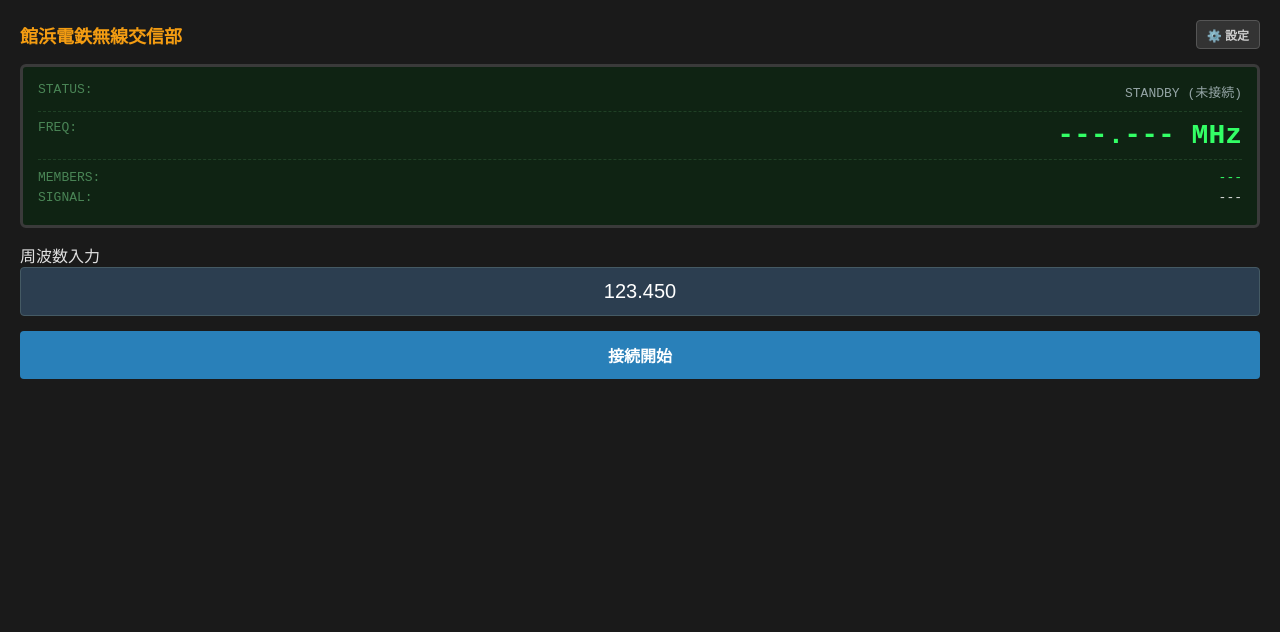
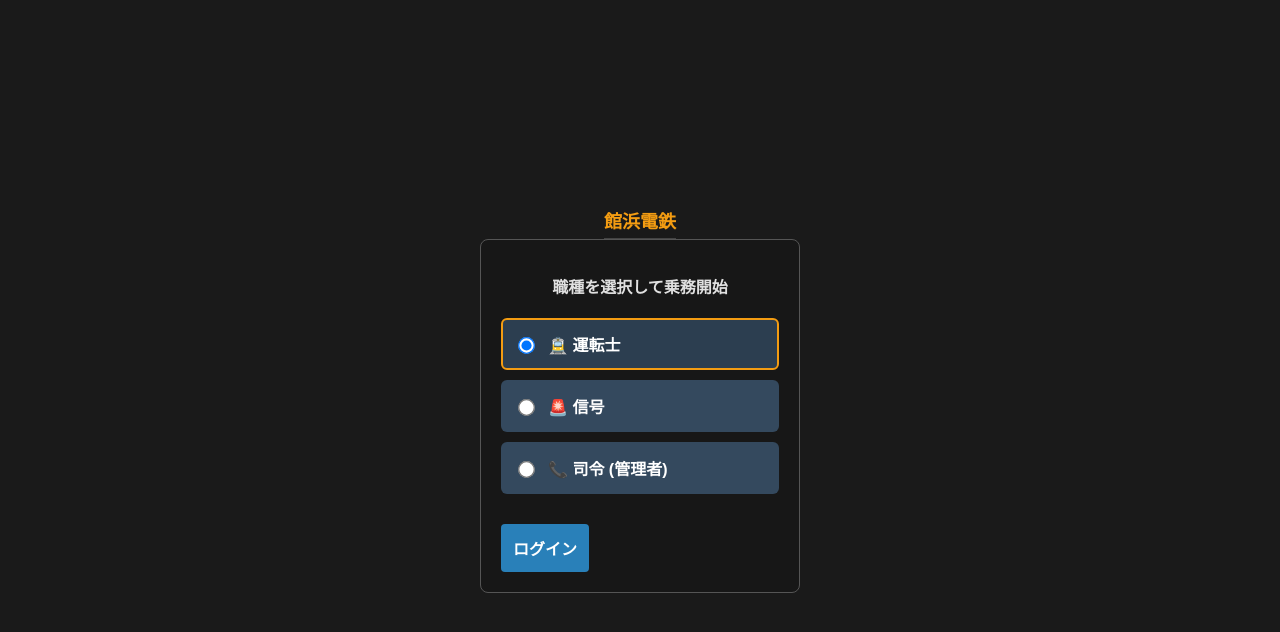
Before and after one commit to hal26/tatehama-radio, a React (Vite) app: page / in a window 1280 px wide. Shown: the top 632 px of the page. Built offline with nearby package versions, Linux system fonts and the light colour scheme; no server answers.

Commit message:
Update server and client for admin feature

```diff
--- a/src/App.css
+++ b/src/App.css
@@ -1,29 +1,55 @@
-body {
-  margin: 0;
-  font-family: sans-serif;
-  background-color: #1a1a1a;
-  color: #e0e0e0;
-  user-select: none;
+/* --- テーマ共通スタイル --- */
+body { margin: 0; font-family: sans-serif; user-select: none; }
+
+.app-container {
+  padding: 20px; display: flex; flex-direction: column; height: 100vh; box-sizing: border-box; position: relative;
+  transition: background-color 0.3s, color 0.3s;
 }
-.app-container { padding: 20px; display: flex; flex-direction: column; height: 100vh; box-sizing: border-box; position: relative; }
-.app-header { display: flex; justify-content: space-between; align-items: center; }
+
+/* 黒ベース（従来通り） */
+.theme-dark { background-color: #1a1a1a; color: #e0e0e0; }
+.theme-dark .icon-btn { background: #333; color: #ccc; border: 1px solid #555; }
+.theme-dark .setup-panel input { background-color: #2c3e50; border: 1px solid #455a64; color: white; }
+
+/* 白ベース（完全反転） */
+.theme-light { background-color: #ffffff; color: #1a1a1a; }
+.theme-light .app-header h1 { color: #d35400; }
+.theme-light .icon-btn { background: #f0f0f0; color: #333; border: 1px solid #ccc; }
+.theme-light .setup-panel input { background-color: #f2f4f4; border: 2px solid #bdc3c7; color: #1a1a1a; font-weight: bold; }
+.theme-light .disp-label { color: #27ae60; }
+
+/* ヘッダー */
+.app-header { display: flex; justify-content: space-between; align-items: center; border-bottom: 1px solid #444; padding-bottom: 5px; }
 .app-header h1 { font-size: 18px; margin: 0; color: #f39c12; }
-.icon-btn { background: #333; color: #ccc; font-size: 12px; padding: 5px 10px; border-radius: 4px; border: 1px solid #555; }
+.icon-btn { font-size: 12px; padding: 5px 10px; border-radius: 4px; cursor: pointer; }
+
+/* 🪐 職種ログイン画面の見た目 */
+.login-screen { justify-content: center; align-items: center; }
+.login-box { width: 100%; max-width: 320px; background: rgba(0,0,0,0.1); padding: 20px; border-radius: 8px; border: 1px solid #555; box-sizing: border-box; }
+.login-box h2 { font-size: 16px; text-align: center; margin-bottom: 20px; }
+.role-options { display: flex; flex-direction: column; gap: 10px; }
+.role-radio { display: flex; align-items: center; padding: 12px; background: #34495e; color: white; border-radius: 6px; cursor: pointer; font-weight: bold; border: 2px solid transparent; }
+.theme-light .role-radio { background: #e5e8e8; color: #333; }
+.role-radio input { margin-right: 15px; transform: scale(1.3); }
+.role-radio.active { border-color: #f39c12; background: #2c3e50; color: #fff; }
+.theme-light .role-radio.active { background: #d5dbdb; border-color: #d35400; color: #000; }
 
 /* 設定画面のポップアップ */
 .settings-overlay { position: absolute; top: 0; left: 0; width: 100%; height: 100%; background: rgba(0,0,0,0.85); display: flex; justify-content: center; align-items: center; z-index: 10; }
-.settings-box { background: #2c3e50; padding: 20px; border-radius: 8px; width: 80%; max-width: 300px; border: 2px solid #34495e; position: relative; }
+.settings-box { background: #2c3e50; padding: 20px; border-radius: 8px; width: 80%; max-width: 300px; border: 2px solid #34495e; position: relative; color: white; }
 .settings-box h3 { margin-top: 0; color: #f39c12; }
-.settings-box label { display: block; font-size: 12px; margin: 10px 0 5px; color: #bdc3c7; }
-.lang-select { width: 100%; padding: 8px; background: #1a252f; color: white; border: 1px solid #555; border-radius: 4px; }
-.admin-login-area input { width: 100%; padding: 8px; box-sizing: border-box; background: #1a252f; color: white; border: 1px solid #555; border-radius: 4px; margin-bottom: 5px; }
-.btn-admin-submit { width: 100%; background: #e67e22; color: white; padding: 6px; font-size: 12px; }
-.admin-status { color: #2ecc71; font-weight: bold; text-align: center; font-size: 14px; margin: 10px 0; }
+.settings-box label { display: block; font-size: 12px; margin: 15px 0 5px; color: #bdc3c7; }
+.lang-select { width: 100%; padding: 8px; background: #1a252f; color: white; border: 1px solid #555; border-radius: 4px; margin-bottom: 5px; }
 .btn-close { position: absolute; top: 10px; right: 10px; background: #c0392b; color: white; padding: 4px 8px; border-radius: 4px; font-size: 12px; }
 
-/* 無線ディスプレイ */
+/* キーバインド設定ボタン */
+.btn-keybind-capture { width: 100%; padding: 10px; background: #34495e; color: #fff; border: 1px dashed #f39c12; border-radius: 4px; font-weight: bold; cursor: pointer; text-align: center; }
+.btn-keybind-capture.capturing { background: #e67e22; animation: blink 1s infinite; }
+@keyframes blink { 0% { opacity: 1; } 50% { opacity: 0.5; } 100% { opacity: 1; } }
+
+/* 🟢 液晶風無線ディスプレイ */
 .radio-display { background-color: #0f2313; border: 3px solid #3a3a3a; border-radius: 6px; padding: 15px; margin: 15px 0; font-family: monospace; }
-.display-row { display: flex; justify-content: space-between; margin-bottom: 5px; }
+.display-row { display: flex; justify-content: space-between; margin-bottom: 5px; font-size: 13px; }
 .main-freq { margin: 10px 0; border-top: 1px dashed #1f4025; border-bottom: 1px dashed #1f4025; padding: 8px 0; }
 .disp-label { color: #4a8556; }
 .disp-freq-val { font-size: 28px; color: #33ff66; font-weight: bold; }
@@ -42,7 +68,8 @@ body {
 /* 操作エリア */
 .setup-panel, .operation-panel { display: flex; flex-direction: column; flex-grow: 1; }
 .input-group { display: flex; flex-direction: column; margin-bottom: 15px; }
-.input-group input { background-color: #2c3e50; border: 1px solid #455a64; color: white; padding: 12px; font-size: 20px; text-align: center; border-radius: 4px; }
+.input-group label { font-size: 12px; margin-bottom: 5px; color: #7f8c8d; }
+.input-group input { padding: 12px; font-size: 22px; text-align: center; border-radius: 4px; font-family: monospace; }
 button { padding: 12px; font-size: 16px; font-weight: bold; border-radius: 4px; border: none; cursor: pointer; }
 .btn-connect { background-color: #2980b9; color: white; }
 .control-row { display: grid; grid-template-columns: 1fr 1fr; gap: 10px; }
@@ -50,5 +77,5 @@ button { padding: 12px; font-size: 16px; font-weight: bold; border-radius: 4px;
 .btn-action.muted { background-color: #c0392b; }
 .btn-danger { background-color: #7f8c8d; color: white; }
 .ptt-area { margin-top: auto; margin-bottom: 10px; }
-.ptt-button { width: 100%; height: 80px; background-color: #d35400; color: white; font-size: 18px; border-radius: 8px; box-shadow: 0 5px 0 #a04000; }
+.ptt-button { width: 100%; height: 80px; background-color: #d35400; color: white; font-size: 16px; border-radius: 8px; box-shadow: 0 5px 0 #a04000; }
 .ptt-button:active, .ptt-button.active { background-color: #27ae60; box-shadow: 0 2px 0 #1e7e43; transform: translateY(3px); }
--- a/src/App.jsx
+++ b/src/App.jsx
@@ -1,49 +1,56 @@
 import React, { useState, useEffect } from 'react';
 import { io } from 'socket.io-client';
 
-// ⚠️ ご自身のRenderのURL（左上に表示されている「https://〜.onrender.com」）に書き換えてください
-// ※末尾に :3000 は付けないでそのまま貼り付けます
+// ご自身のRenderのURL、または手元テスト用URL
 const socket = io('https://tatehama-radio.onrender.com');
 
-// 日本語・英語のテキストデータ辞書
 const languages = {
   ja: {
-    title: "館浜電鉄無線交信部",
+    title: "館浜電鉄",
     statusLabel: "STATUS:",
     standby: "STANDBY (未接続)",
     online: "ONLINE (接続中)",
     freqLabel: "FREQ:",
     membersLabel: "MEMBERS:",
     signalLabel: "SIGNAL:",
+    roleLabel: "ROLE:",
     tx: "■ TX (送信中)",
     rx: "□ RX (受信待機)",
-    inputLabel: "周波数入力",
+    inputLabel: "周波数入力 (数字6桁まで)",
     btnConnect: "接続開始",
     btnMuteOn: "マイク消音",
     btnMuteOff: "マイクON",
     btnDisconnect: "回線切断",
-    pttReady: "● 押しながら送話 (PTT)",
+    pttReady: "● PTT (長押しで送話)",
     pttActive: "✦ 送話中 (PTT ON) ✦",
     settings: "設定",
-    adminBtn: "管理者",
     langSelect: "言語選択 (Language)",
-    adminPassLabel: "管理者パスワード入力",
+    themeSelect: "画面テーマ (Theme)",
+    themeDark: "黒ベース (Dark)",
+    themeLight: "白ベース (Light)",
+    keybindLabel: "PTTキー設定 (キーを押してください)",
     adminPanelTitle: "⚠️ 管理者指令コンソール",
     kickBtn: "強制切断",
     muteBtn: "強制消音",
-    blockBtn: "アクセスブロック"
+    blockBtn: "アクセスブロック",
+    loginTitle: "職種を選択して乗務開始",
+    driver: "運転士",
+    signal: "信号",
+    dispatcher: "司令 (管理者)",
+    btnLogin: "ログイン"
   },
   en: {
-    title: "Tatehama Radio VC Station",
+    title: "Tatehama Railway",
     statusLabel: "STATUS:",
     standby: "STANDBY (DISCONNECTED)",
     online: "ONLINE (CONNECTED)",
     freqLabel: "FREQ:",
     membersLabel: "MEMBERS:",
     signalLabel: "SIGNAL:",
+    roleLabel: "ROLE:",
     tx: "■ TX (TRANSMITTING)",
     rx: "□ RX (LISTENING)",
-    inputLabel: "Frequency Input",
+    inputLabel: "Frequency (Up to 6 digits)",
     btnConnect: "CONNECT",
     btnMuteOn: "MUTE MIC",
     btnMuteOff: "UNMUTE MIC",
@@ -51,32 +58,47 @@ const languages = {
     pttReady: "● PUSH TO TALK (PTT)",
     pttActive: "✦ TRANSMITTING (PTT ON) ✦",
     settings: "Settings",
-    adminBtn: "Admin",
     langSelect: "Language Select",
-    adminPassLabel: "Enter Admin Password",
+    themeSelect: "Screen Theme",
+    themeDark: "Dark Base",
+    themeLight: "Light Base",
+    keybindLabel: "PTT Keybind (Press any key)",
     adminPanelTitle: "⚠️ Admin Command Console",
     kickBtn: "FORCE KICK",
     muteBtn: "FORCE MUTE",
-    blockBtn: "BLOCK USER"
+    blockBtn: "BLOCK USER",
+    loginTitle: "Select your role to login",
+    driver: "Driver",
+    signal: "Signalman",
+    dispatcher: "Dispatcher (Admin)",
+    btnLogin: "LOGIN"
   }
 };
 
 function App() {
-  const [lang, setLang] = useState('ja'); // 'ja' または 'en'
-  const t = languages[lang]; // 選択中の言語テキスト
+  const [lang, setLang] = useState('ja');
+  const [theme, setTheme] = useState('dark'); // 'dark' または 'light'
+  const t = languages[lang];
 
-  const [frequency, setFrequency] = useState('123.450');
+  // ログイン・職種管理
+  const [isLoggedIn, setIsLoggedIn] = useState(false);
+  const [selectedRole, setSelectedRole] = useState('driver'); // driver, signal, dispatcher
+  const [isAdmin, setIsAdmin] = useState(false);
+
+  // 無線状態管理
+  const [frequency, setFrequency] = useState('123450');
+  const [displayFreq, setDisplayFreq] = useState('123.450 MHz');
   const [isConnected, setIsConnected] = useState(false);
   const [isMuted, setIsMuted] = useState(false);
   const [isTalking, setIsTalking] = useState(false);
   const [connectedCount, setConnectedCount] = useState(0);
 
-  // 設定画面・Admin画面の表示管理
+  // ⚙️設定関連
   const [showSettings, setShowSettings] = useState(false);
-  const [adminPassword, setAdminPassword] = useState('');
-  const [isAdmin, setIsAdmin] = useState(false);
+  const [pttKey, setPttKey] = useState('Space'); // デフォルトはスペースキー
+  const [isListeningKey, setIsListeningKey] = useState(false); // キーバインド収集中フラグ
 
-  // 1. サーバーからの通常イベントの監視（人数更新）
+  // 通常イベントの監視（人数更新）
   useEffect(() => {
     socket.on('room-count-update', (count) => {
       setConnectedCount(count);
@@ -84,15 +106,13 @@ function App() {
     return () => socket.off('room-count-update');
   }, []);
 
-  // 2. サーバーからの【管理者命令（遠隔操作）】の監視
+  // 管理者遠隔指令の監視
   useEffect(() => {
-    // 遠隔強制切断の命令が届いた時
     socket.on('admin-force-disconnect', () => {
       handleDisconnect();
       alert(lang === 'ja' ? "⚠️ 指令権限により回線が強制切断されました。" : "⚠️ Line disconnected by administrator command.");
     });
 
-    // 遠隔強制ミュートの命令が届いた時
     socket.on('admin-force-mute', () => {
       setIsMuted(true);
       alert(lang === 'ja' ? "⚠️ 指令権限によりマイクが強制消音されました。" : "⚠️ Microphone muted by administrator command.");
@@ -104,39 +124,135 @@ function App() {
     };
   }, [frequency, lang]);
 
-  // 周波数接続処理
+  // 🎹 PTT キーバインドのリスナー設定
+  useEffect(() => {
+    const handleKeyDown = (e) => {
+      // キー設定変更中の場合は、入力されたキーを登録して終了
+      if (isListeningKey) {
+        e.preventDefault();
+        setPttKey(e.code);
+        setIsListeningKey(false);
+        return;
+      }
+
+      // ログイン済み＆無線接続済み＆設定中じゃない場合、登録されたキーで送話ON
+      if (isLoggedIn && isConnected && !showSettings) {
+        const targetCode = pttKey === 'Space' ? 'Space' : pttKey;
+        if (e.code === targetCode) {
+          e.preventDefault();
+          setIsTalking(true);
+        }
+      }
+    };
+
+    const handleKeyUp = (e) => {
+      if (isLoggedIn && isConnected && !showSettings) {
+        const targetCode = pttKey === 'Space' ? 'Space' : pttKey;
+        if (e.code === targetCode) {
+          e.preventDefault();
+          setIsTalking(false);
+        }
+      }
+    };
+
+    window.addEventListener('keydown', handleKeyDown);
+    window.addEventListener('keyup', handleKeyUp);
+    return () => {
+      window.removeEventListener('keydown', handleKeyDown);
+      window.removeEventListener('keyup', handleKeyUp);
+    };
+  }, [isLoggedIn, isConnected, pttKey, isListeningKey, showSettings]);
+
+  // 職種ログイン処理
+  const handleLoginSubmit = () => {
+    setIsLoggedIn(true);
+    // 「司令」を選んだ場合のみ、自動的に管理者権限（Admin）をONにする
+    if (selectedRole === 'dispatcher') {
+      setIsAdmin(true);
+    } else {
+      setIsAdmin(false);
+    }
+  };
+
+  // 周波数入力制限
+  const handleFreqChange = (e) => {
+    let value = e.target.value.replace(/[^0-9.]/g, '');
+    if (value.replace(/\./g, '').length > 6) return;
+    setFrequency(value);
+  };
+
+  // 周波数接続
   const handleConnect = () => {
     if (!frequency) return;
-    socket.emit('join-frequency', frequency);
+    let cleanedFreq = frequency.replace(/\./g, '');
+    if (cleanedFreq.length === 0) return;
+
+    let formattedDisplay = "";
+    if (cleanedFreq.length > 3) {
+      formattedDisplay = `${cleanedFreq.slice(0, 3)}.${cleanedFreq.slice(3)} MHz`;
+    } else {
+      formattedDisplay = `${cleanedFreq} MHz`;
+    }
+    setDisplayFreq(formattedDisplay);
+
+    socket.emit('join-frequency', cleanedFreq);
     setIsConnected(true);
   };
 
-  // 切断処理
+  // 切断
   const handleDisconnect = () => {
     setIsConnected(false);
     setIsTalking(false);
     setConnectedCount(0);
   };
 
-  // 管理者ログイン判定（パスワード: tatehama）
-  const handleAdminLogin = () => {
-    if (adminPassword === 'tatehama') {
-      setIsAdmin(true);
-      alert(lang === 'ja' ? "管理者モードとして認証されました。" : "Authenticated as Administrator Mode.");
-    } else {
-      alert(lang === 'ja' ? "パスワードが違います。" : "Incorrect password.");
-    }
-    setAdminPassword('');
+  const adminAction = (actionType) => {
+    const cleanedFreq = frequency.replace(/\./g, '');
+    socket.emit('admin-command', { action: actionType, freq: cleanedFreq });
   };
 
-  // 管理者コマンドをサーバーへ送信する処理
-  const adminAction = (actionType) => {
-    // 現在自分が合わせている周波数（ルーム）に対して遠隔コマンドをブロードキャストする
-    socket.emit('admin-command', { action: actionType, freq: frequency });
+  // ロール名の日本語・英語表記変換
+  const getRoleName = () => {
+    if (selectedRole === 'driver') return t.driver;
+    if (selectedRole === 'signal') return t.signal;
+    return t.dispatcher;
   };
 
+  // アプリ全体の白黒テーマ判定クラス名
+  const themeClass = theme === 'light' ? 'theme-light' : 'theme-dark';
+
+  // --- ログイン前画面 ---
+  if (!isLoggedIn) {
+    return (
+      <div className={`app-container ${themeClass} login-screen`}>
+        <header className="app-header">
+          <h1>{t.title}</h1>
+        </header>
+        <div className="login-box">
+          <h2>{t.loginTitle}</h2>
+          <div className="role-options">
+            <label className={`role-radio ${selectedRole === 'driver' ? 'active' : ''}`}>
+              <input type="radio" name="role" value="driver" checked={selectedRole === 'driver'} onChange={() => setSelectedRole('driver')} />
+              <span>🚊 {t.driver}</span>
+            </label>
+            <label className={`role-radio ${selectedRole === 'signal' ? 'active' : ''}`}>
+              <input type="radio" name="role" value="signal" checked={selectedRole === 'signal'} onChange={() => setSelectedRole('signal')} />
+              <span>🚨 {t.signal}</span>
+            </label>
+            <label className={`role-radio ${selectedRole === 'dispatcher' ? 'active' : ''}`}>
+              <input type="radio" name="role" value="dispatcher" checked={selectedRole === 'dispatcher'} onChange={() => setSelectedRole('dispatcher')} />
+              <span>📞 {t.dispatcher}</span>
+            </label>
+          </div>
+          <button onClick={handleLoginSubmit} className="btn-connect" style={{ marginTop: '30px' }}>{t.btnLogin}</button>
+        </div>
+      </div>
+    );
+  }
+
+  // --- ログイン後（メイン無線機画面） ---
   return (
-    <div className="app-container">
+    <div className={`app-container ${themeClass}`}>
       <header className="app-header">
         <h1>{t.title}</h1>
         <div className="header-controls">
@@ -150,31 +266,32 @@ function App() {
           <div className="settings-box">
             <h3>⚙️ {t.settings}</h3>
             <hr />
+
+            {/* 言語設定 */}
             <label>{t.langSelect}</label>
             <select value={lang} onChange={(e) => setLang(e.target.value)} className="lang-select">
               <option value="ja">日本語 (Japanese)</option>
               <option value="en">English</option>
             </select>
 
+            {/* 白黒反転設定 */}
+            <label>{t.themeSelect}</label>
+            <select value={theme} onChange={(e) => setTheme(e.target.value)} className="lang-select">
+              <option value="dark">{t.themeDark}</option>
+              <option value="light">{t.themeLight}</option>
+            </select>
+
+            {/* PTTキーバインド設定 */}
+            <label>{t.keybindLabel}</label>
+            <button
+              className={`btn-keybind-capture ${isListeningKey ? 'capturing' : ''}`}
+              onClick={() => setIsListeningKey(true)}
+            >
+              {isListeningKey ? "Press any key..." : pttKey}
+            </button>
+
             <hr />
-
-            {/* 管理者ログインエリア */}
-            {!isAdmin ? (
-              <div className="admin-login-area">
-                <label>{t.adminPassLabel}</label>
-                <input
-                  type="password"
-                  value={adminPassword}
-                  onChange={(e) => setAdminPassword(e.target.value)}
-                  placeholder="Password..."
-                />
-                <button onClick={handleAdminLogin} className="btn-admin-submit">{t.adminBtn}</button>
-              </div>
-            ) : (
-              <div className="admin-status">★ Admin Mode Active</div>
-            )}
-
-            <button className="btn-close" onClick={() => setShowSettings(false)}>X</button>
+            <button className="btn-close" onClick={() => { setShowSettings(false); setIsListeningKey(false); }}>X</button>
           </div>
         </div>
       )}
@@ -187,10 +304,14 @@ function App() {
             {isConnected ? t.online : t.standby}
           </span>
         </div>
+        <div className="display-row">
+          <span className="disp-label">{t.roleLabel}</span>
+          <span className="disp-value" style={{ color: '#00ccff', fontWeight: 'bold' }}>{getRoleName()}</span>
+        </div>
         <div className="display-row main-freq">
           <span className="disp-label">{t.freqLabel}</span>
           <span className="disp-freq-val">
-            {isConnected ? `${frequency} MHz` : "---.--- MHz"}
+            {isConnected ? displayFreq : "---.--- MHz"}
           </span>
         </div>
         <div className="display-row">
@@ -207,7 +328,7 @@ function App() {
         </div>
       </div>
 
-      {/* 🚨 管理者専用コンソール（認証された時だけ液晶の下に出現） */}
+      {/* 🚨 管理者専用コンソール（「司令」ログイン時のみ出現） */}
       {isAdmin && (
         <div className="admin-panel">
           <h4>{t.adminPanelTitle}</h4>
@@ -219,7 +340,7 @@ function App() {
         </div>
       )}
 
-      {/* 🎛️ 通常操作パネル（未接続時と通話時で切り替え） */}
+      {/* 🎛️ 通常操作パネル */}
       {!isConnected ? (
         <div className="setup-panel">
           <div className="input-group">
@@ -227,7 +348,8 @@ function App() {
             <input
               type="text"
               value={frequency}
-              onChange={(e) => setFrequency(e.target.value)}
+              onChange={handleFreqChange}
+              placeholder="123456"
             />
           </div>
           <button onClick={handleConnect} className="btn-connect">{t.btnConnect}</button>
@@ -247,7 +369,7 @@ function App() {
               onMouseUp={() => setIsTalking(false)}
               onMouseLeave={() => setIsTalking(false)}
             >
-              {isTalking ? t.pttActive : t.pttReady}
+              {isTalking ? t.pttActive : `${t.pttReady} [${pttKey}]`}
             </button>
           </div>
         </div>
```
